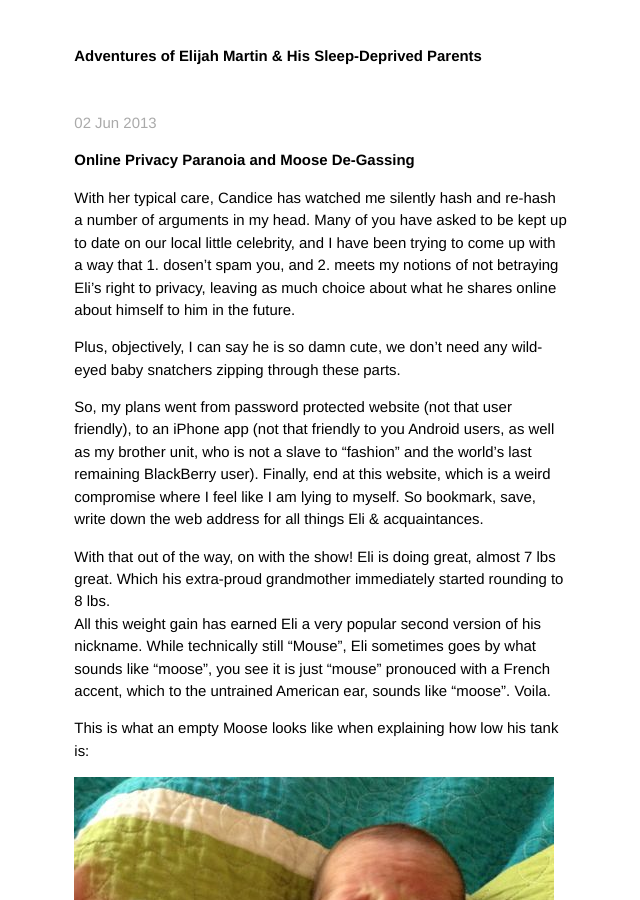
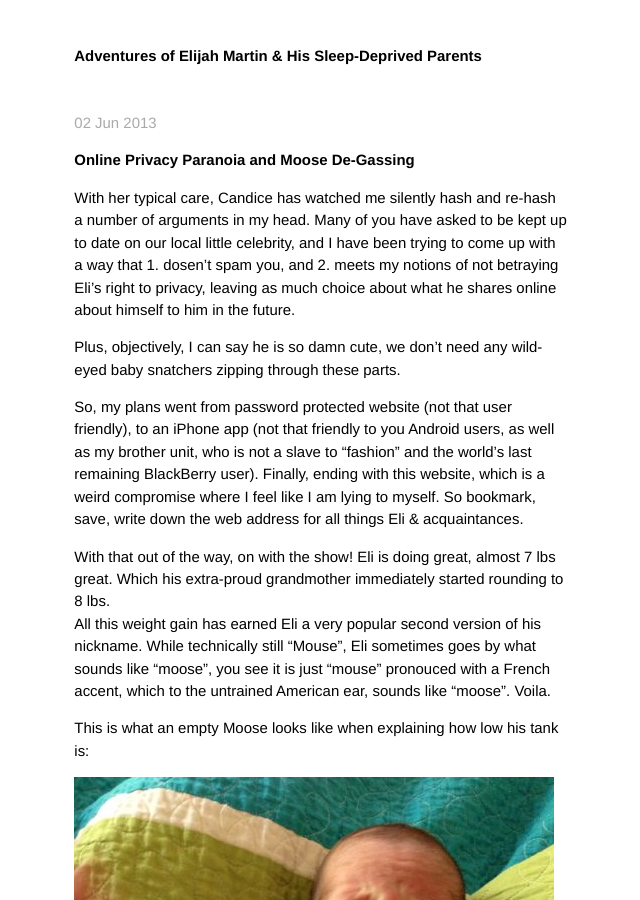
Before and after one commit to ren/wethreeproveys.com, a Jekyll site: the page built from _posts/2013-06-02-protective-parents.markdown, in a window 1280 px wide and 900 px high. Shown: the whole window, without its empty margins (319-959 px from the left). Built offline with Jekyll 4.4.1, drawn with Linux system fonts in a browser that asks for light colours.

Commit message:
Word smithing.

```diff
--- a/_posts/2013-06-02-protective-parents.markdown
+++ b/_posts/2013-06-02-protective-parents.markdown
@@ -9,7 +9,7 @@ With her typical care, Candice has watched me silently hash and re-hash a number
 
 Plus, objectively, I can say he is so damn cute, we don't need any wild-eyed baby snatchers zipping through these parts.
 
-So, my plans went from password protected website (not that user friendly), to an iPhone app (not that friendly to you Android users, as well as my brother unit, who is not a slave to "fashion" and the world's last remaining BlackBerry user).  Finally, end at this website, which is a weird compromise where I feel like I am lying to myself.  So bookmark, save, write down the web address for all things Eli &amp; acquaintances.
+So, my plans went from password protected website (not that user friendly), to an iPhone app (not that friendly to you Android users, as well as my brother unit, who is not a slave to "fashion" and the world's last remaining BlackBerry user).  Finally, ending with this website, which is a weird compromise where I feel like I am lying to myself.  So bookmark, save, write down the web address for all things Eli &amp; acquaintances.
 
 With that out of the way, on with the show!  Eli is doing great, almost 7 lbs great.  Which his extra-proud grandmother immediately started rounding to 8 lbs.
 All this weight gain has earned Eli a very popular second version of his nickname.  While technically still "Mouse", Eli sometimes goes by what sounds like "moose", you see it is just "mouse" pronouced with a French accent, which to the untrained American ear, sounds like "moose".  Voila.
```
